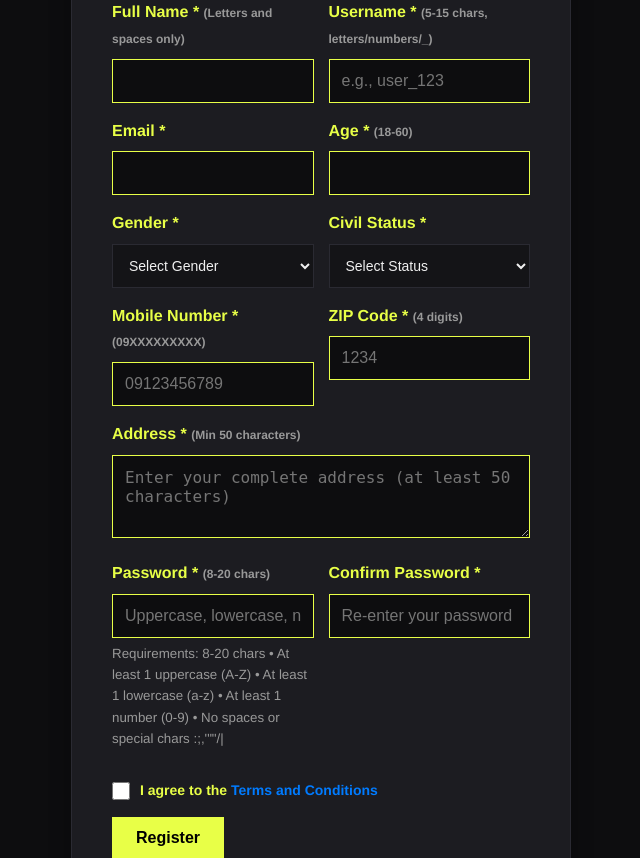
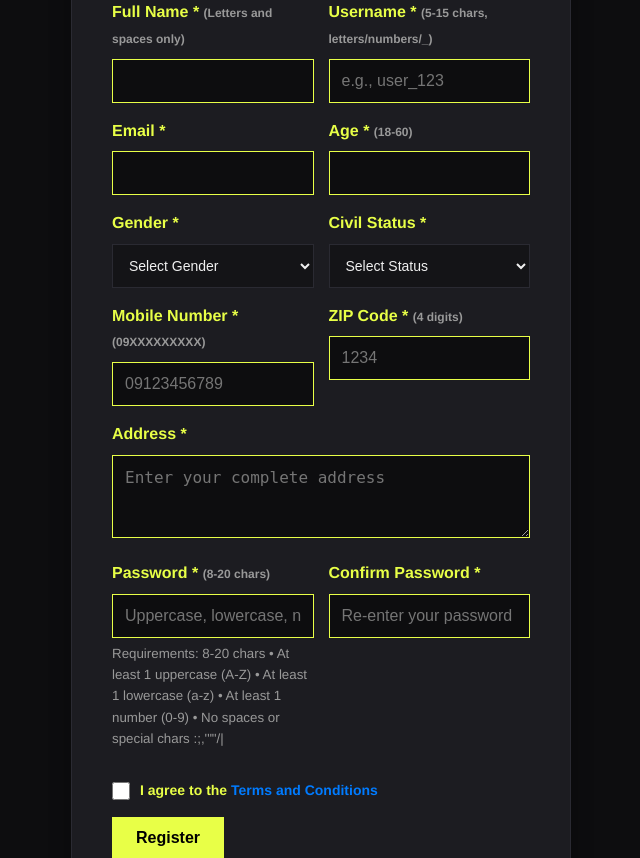
Before and after one commit to osh-020/IPT_ACT2, a PHP site: page /register.php in a window 1280 px wide. Shown: the part 237-1095 px from the top of the page, without its empty margins (319-959 px from the left). Run offline with PHP 8.4, Linux system fonts and the light colour scheme.

Commit message:
removed the 50 min of adress

```diff
--- a/customer/register.php
+++ b/customer/register.php
@@ -94,11 +94,9 @@ if ($_SERVER['REQUEST_METHOD'] == 'POST') {
         $errors[] = "Mobile number must be in Philippine format (e.g., 09XXXXXXXXX - 11 digits starting with 09)";
     }
 
-    // Address: Required, minimum 50 characters
+    // Address: Required
     if (empty($address)) {
         $errors[] = "Address is required";
-    } elseif (strlen($address) < 50) {
-        $errors[] = "Address must be at least 50 characters long";
     }
 
     // ZIP Code: Numeric, 4 digits
@@ -229,8 +227,8 @@ if ($_SERVER['REQUEST_METHOD'] == 'POST') {
                 </div>
 
                 <div class="form-group">
-                    <label for="address">Address * <span style="font-size: 12px; color: #999;">(Min 50 characters)</span></label>
-                    <textarea id="address" name="address" rows="3" minlength="50" maxlength="500" placeholder="Enter your complete address (at least 50 characters)" title="Address must be at least 50 characters long" required><?php echo isset($_POST['address']) ? htmlspecialchars($_POST['address']) : ''; ?></textarea>
+                    <label for="address">Address *</label>
+                    <textarea id="address" name="address" rows="3" maxlength="500" placeholder="Enter your complete address" title="Please enter your address" required><?php echo isset($_POST['address']) ? htmlspecialchars($_POST['address']) : ''; ?></textarea>
                 </div>
 
                 <div class="form-row">
```
